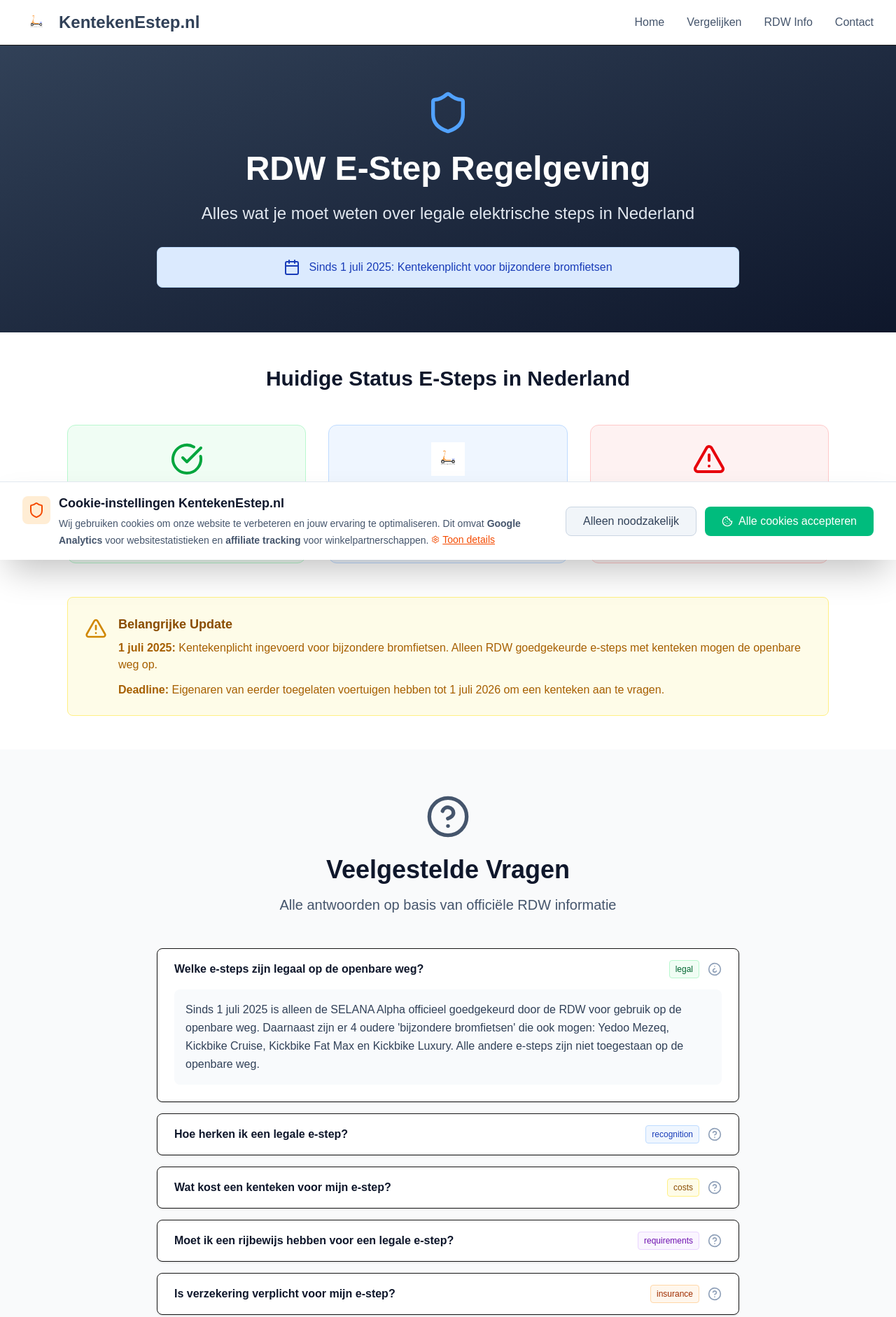
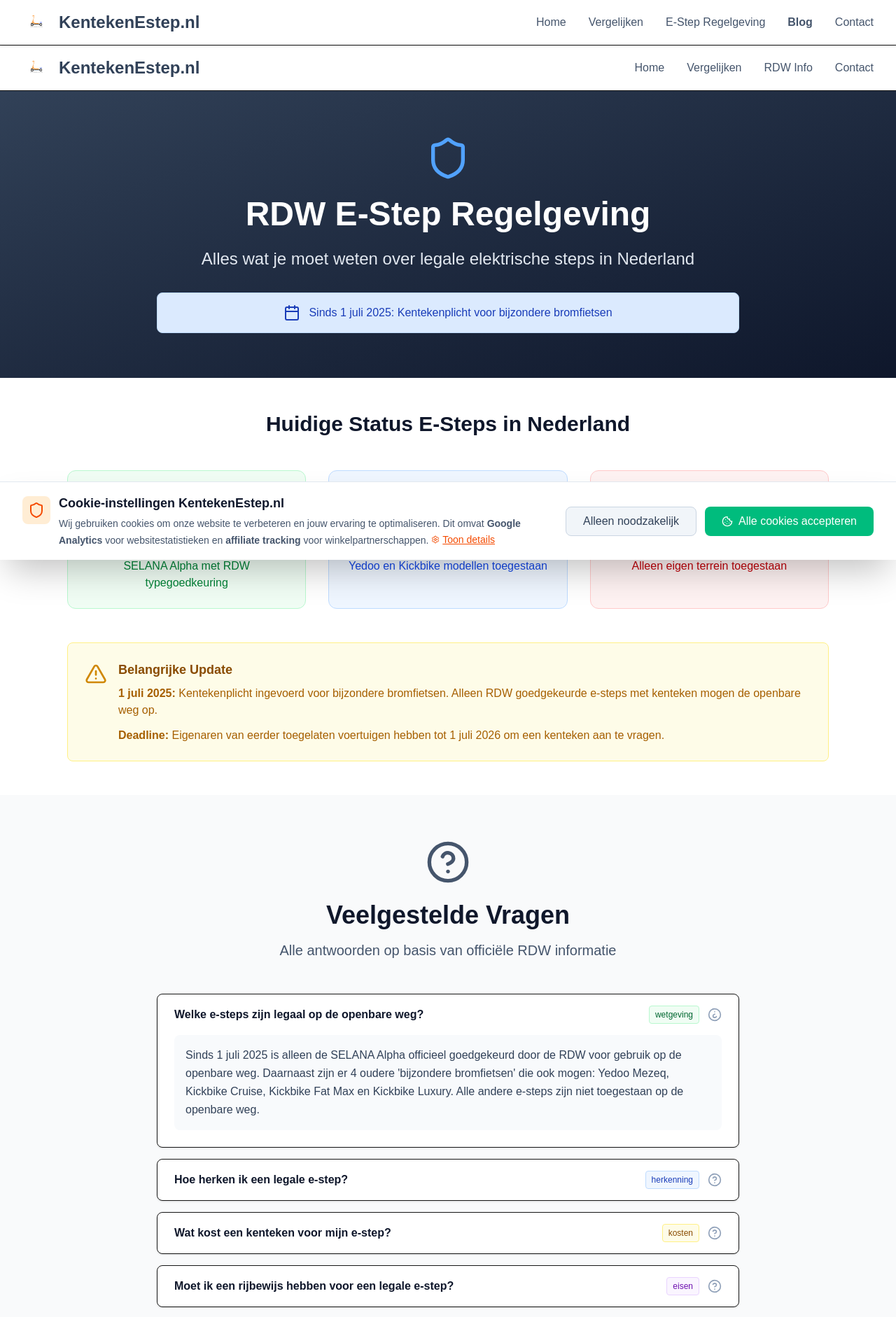
Before and after one commit to fromtheonkel/kentekenestep, a Next.js app: page /rdw-info in a window 1280 px wide. Shown: the top 1882 px of the page at 70% size. Built offline with nearby package versions, Linux system fonts and the light colour scheme.

Commit message:
menu & rdw info tags

```diff
--- a/src/app/layout.tsx
+++ b/src/app/layout.tsx
@@ -1,6 +1,7 @@
 import type { Metadata } from "next";
 import { Geist, Geist_Mono } from "next/font/google";
 import "./globals.css";
+import Header from '@/components/Header';
 import CookieConsentBanner from '@/components/CookieConsentBanner';
 
 const geistSans = Geist({
@@ -66,7 +67,10 @@ j=d.createElement(s),dl=l!='dataLayer'?'&l='+l:'';j.async=true;j.src=
         </noscript>
         {/* End Google Tag Manager (noscript) */}
 
-        {children}
+        <Header />
+        <main>
+          {children}
+        </main>
         <CookieConsentBanner />
       </body>
     </html>
--- a/src/app/rdw-info/page.tsx
+++ b/src/app/rdw-info/page.tsx
@@ -14,52 +14,52 @@ const RDWInfoPage = () => {
     {
       question: "Welke e-steps zijn legaal op de openbare weg?",
       answer: "Sinds 1 juli 2025 is alleen de SELANA Alpha officieel goedgekeurd door de RDW voor gebruik op de openbare weg. Daarnaast zijn er 4 oudere 'bijzondere bromfietsen' die ook mogen: Yedoo Mezeq, Kickbike Cruise, Kickbike Fat Max en Kickbike Luxury. Alle andere e-steps zijn niet toegestaan op de openbare weg.",
-      category: "legal"
+      category: "wetgeving"
     },
     {
       question: "Hoe herken ik een legale e-step?",
       answer: "Een legale e-step heeft een blauw kenteken dat begint met de letter 'E'. Dit kenteken wordt uitgegeven door de RDW en toont aan dat de e-step officieel is goedgekeurd. Zonder dit kenteken is de e-step niet toegestaan op straat.",
-      category: "recognition"
+      category: "herkenning"
     },
     {
       question: "Wat kost een kenteken voor mijn e-step?",
       answer: "Het aanvragen van een kenteken kost €18,- bij de RDW. Daarbovenop komen nog de kosten voor de kentekenplaat zelf (ongeveer €15-25). Totaal ben je dus circa €35-45 kwijt voor een volledig kenteken.",
-      category: "costs"
+      category: "kosten"
     },
     {
       question: "Moet ik een rijbewijs hebben voor een legale e-step?",
       answer: "Nee, voor RDW goedgekeurde e-steps (bijzondere bromfietsen) is geen rijbewijs vereist. Je moet wel minimaal 16 jaar oud zijn om er mee te mogen rijden.",
-      category: "requirements"
+      category: "eisen"
     },
     {
       question: "Is verzekering verplicht voor mijn e-step?",
       answer: "Ja, een WA-verzekering is verplicht voor alle legale e-steps. Zonder verzekering ben je niet gedekt voor schade aan anderen en kun je een boete krijgen. De verzekering kost ongeveer €6-10 per maand.",
-      category: "insurance"
+      category: "verzekering"
     },
     {
       question: "Waar mag ik rijden met een legale e-step?",
       answer: "Met een RDW goedgekeurde e-step mag je op het fietspad, bromfietspad of op de rijbaan (als er geen fietspad is). Je mag NIET op de stoep rijden - die is alleen voor voetgangers. De maximumsnelheid is 25 km/u.",
-      category: "traffic"
+      category: "verkeer"
     },
     {
       question: "Wat gebeurt er als ik met een illegale e-step wordt betrapt?",
       answer: "De politie kan een boete uitschrijven tot €400 en je e-step in beslag nemen. Daarnaast ben je niet verzekerd voor eventuele schade. Dit geldt voor alle e-steps zonder RDW goedkeuring en kenteken.",
-      category: "penalties"
+      category: "boetes"
     },
     {
       question: "Kunnen bestaande e-steps nog goedgekeurd worden?",
       answer: "Nee, alleen nieuwe modellen die specifiek zijn ontworpen volgens RDW eisen kunnen goedkeuring krijgen. Bestaande e-steps die je al hebt gekocht kunnen niet alsnog worden goedgekeurd. Deze mag je alleen op eigen, afgesloten terrein gebruiken.",
-      category: "existing"
+      category: "bestaand"
     },
     {
       question: "Wat zijn de technische eisen voor RDW goedkeuring?",
       answer: "RDW goedgekeurde e-steps moeten voldoen aan strenge eisen: maximaal 25 km/u, voor- en achterremmen, richtingaanwijzers, verlichting, 10-inch luchtbanden, VIN-nummer, en maximaal 4kW motorvermogen. Ze moeten ook uitgebreide veiligheidstesten doorstaan.",
-      category: "technical"
+      category: "technisch"
     },
     {
       question: "Komen er binnenkort meer legale e-steps?",
       answer: "Ja, er zijn momenteel 5 fabrikanten die een aanvraag hebben ingediend bij de RDW voor nieuwe e-step modellen. De verwachting is dat er in de komende maanden meer goedgekeurde modellen beschikbaar komen, maar dit proces duurt lang vanwege strenge veiligheidseisen.",
-      category: "future"
+      category: "toekomst"
     },
     {
       question: "Wat is het verschil met e-steps met stepondersteuning?",
@@ -74,16 +74,16 @@ const RDWInfoPage = () => {
   ];
 
   const categoryColors = {
-    legal: "bg-green-50 border-green-200 text-green-800",
-    recognition: "bg-blue-50 border-blue-200 text-blue-800",
-    costs: "bg-yellow-50 border-yellow-200 text-yellow-800",
-    requirements: "bg-purple-50 border-purple-200 text-purple-800",
-    insurance: "bg-orange-50 border-orange-200 text-orange-800",
-    traffic: "bg-indigo-50 border-indigo-200 text-indigo-800",
-    penalties: "bg-red-50 border-red-200 text-red-800",
-    existing: "bg-gray-50 border-gray-200 text-gray-800",
-    technical: "bg-cyan-50 border-cyan-200 text-cyan-800",
-    future: "bg-emerald-50 border-emerald-200 text-emerald-800",
+    wetgeving: "bg-green-50 border-green-200 text-green-800",
+    herkenning: "bg-blue-50 border-blue-200 text-blue-800",
+    kosten: "bg-yellow-50 border-yellow-200 text-yellow-800",
+    eisen: "bg-purple-50 border-purple-200 text-purple-800",
+    verzekering: "bg-orange-50 border-orange-200 text-orange-800",
+    verkeer: "bg-indigo-50 border-indigo-200 text-indigo-800",
+    boetes: "bg-red-50 border-red-200 text-red-800",
+    bestaand: "bg-gray-50 border-gray-200 text-gray-800",
+    technisch: "bg-cyan-50 border-cyan-200 text-cyan-800",
+    toekomst: "bg-emerald-50 border-emerald-200 text-emerald-800",
     types: "bg-pink-50 border-pink-200 text-pink-800",
     deadline: "bg-violet-50 border-violet-200 text-violet-800"
   };
--- /dev/null
+++ b/src/components/Header.tsx
@@ -0,0 +1,120 @@
+'use client';
+import { useState } from 'react';
+import Link from 'next/link';
+
+export default function Header() {
+  const [mobileMenuOpen, setMobileMenuOpen] = useState(false);
+
+  return (
+    <header className="bg-white shadow-sm border-b sticky top-0 z-50">
+      <div className="max-w-7xl mx-auto px-4 sm:px-6 lg:px-8">
+        <div className="flex justify-between items-center h-16">
+          {/* Logo */}
+          <div className="flex items-center">
+            <Link href="/" className="flex items-center gap-3">
+              <img
+                src="/logo_estep_rdw.svg"
+                alt="KentekenEstep.nl Logo"
+                width="40"
+                height="40"
+                className="h-10 w-auto"
+              />
+              <div className="text-2xl font-bold text-slate-700">
+                KentekenEstep.nl
+              </div>
+            </Link>
+          </div>
+
+          {/* Desktop Navigation */}
+          <nav className="hidden md:flex space-x-8">
+            <Link
+              href="/"
+              className="text-slate-600 hover:text-slate-800 transition-colors"
+            >
+              Home
+            </Link>
+            <Link
+              href="/vergelijken"
+              className="text-slate-600 hover:text-slate-800 transition-colors"
+            >
+              Vergelijken
+            </Link>
+            <Link
+              href="/rdw-info"
+              className="text-slate-600 hover:text-slate-800 transition-colors"
+            >
+              E-Step Regelgeving
+            </Link>
+            <Link
+              href="/blog"
+              className="text-slate-600 hover:text-slate-800 transition-colors font-semibold"
+            >
+              Blog
+            </Link>
+            <Link
+              href="/contact"
+              className="text-slate-600 hover:text-slate-800 transition-colors"
+            >
+              Contact
+            </Link>
+          </nav>
+
+          {/* Mobile Menu Button */}
+          <div className="md:hidden">
+            <button
+              className="text-slate-600 hover:text-slate-800"
+              onClick={() => setMobileMenuOpen(!mobileMenuOpen)}
+            >
+              <svg className="w-6 h-6" fill="none" stroke="currentColor" viewBox="0 0 24 24">
+                <path strokeLinecap="round" strokeLinejoin="round" strokeWidth={2} d="M4 6h16M4 12h16M4 18h16" />
+              </svg>
+            </button>
+          </div>
+        </div>
+
+        {/* Mobile Menu */}
+        {mobileMenuOpen && (
+          <div className="md:hidden">
+            <div className="px-2 pt-2 pb-3 space-y-1 sm:px-3 bg-white border-t">
+              <Link
+                href="/"
+                className="block px-3 py-2 text-slate-600 hover:text-slate-800"
+                onClick={() => setMobileMenuOpen(false)}
+              >
+                Home
+              </Link>
+              <Link
+                href="/vergelijken"
+                className="block px-3 py-2 text-slate-600 hover:text-slate-800"
+                onClick={() => setMobileMenuOpen(false)}
+              >
+                Vergelijken
+              </Link>
+              <Link
+                href="/rdw-info"
+                className="block px-3 py-2 text-slate-600 hover:text-slate-800"
+                onClick={() => setMobileMenuOpen(false)}
+              >
+                E-Step Regelgeving
+              </Link>
+              <Link
+                href="/blog"
+                className="block px-3 py-2 text-slate-600 hover:text-slate-800 font-semibold"
+                onClick={() => setMobileMenuOpen(false)}
+              >
+                Blog
+              </Link>
+              <Link
+                href="/contact"
+                className="block px-3 py-2 text-slate-600 hover:text-slate-800"
+                onClick={() => setMobileMenuOpen(false)}
+              >
+                Contact
+              </Link>
+            </div>
+          </div>
+        )}
+      </div>
+    </header>
+  );
+}
```
